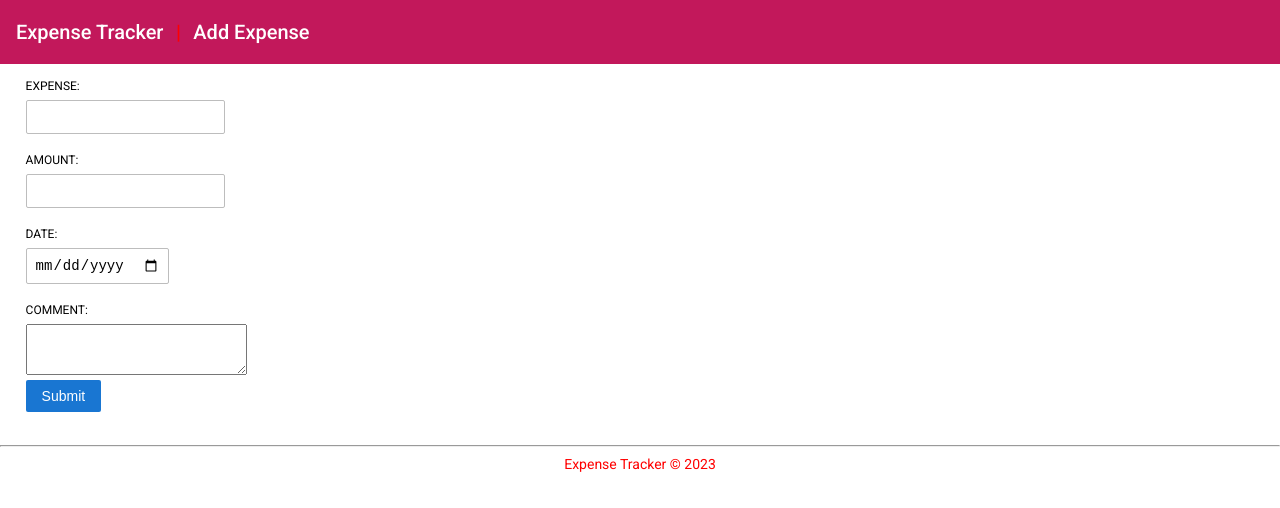
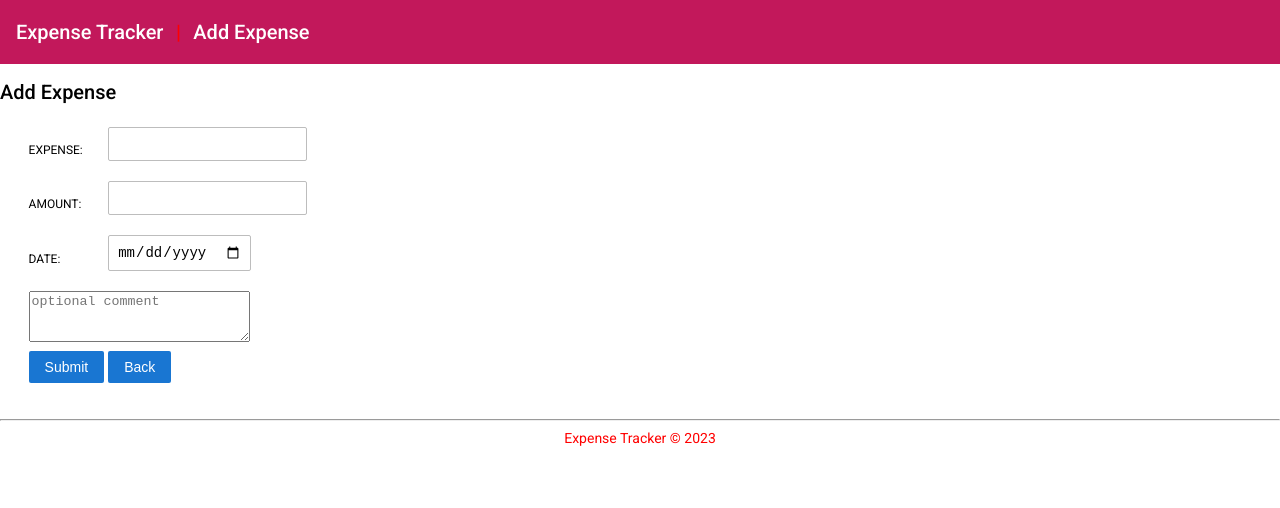
Before and after one commit to giri-webcodes/expense-tracker-webapp, an Angular app: page /add in a window 1280 px wide. Shown: the top 508 px of the page. Built offline with nearby package versions, Linux system fonts and the light colour scheme.

Commit message:
updated add and edit form's html

```diff
--- a/src/app/add/add.component.html
+++ b/src/app/add/add.component.html
@@ -1,16 +1,46 @@
-<form [formGroup]="expenseForm" (ngSubmit)="onSubmit()">
+<div id="editContainer">
+  <h2>Add Expense</h2>
 
-    <label for="expense">Expense: </label>
-    <input id="expense" type="text" formControlName="expense">
+  <form [formGroup]="expenseForm" (ngSubmit)="onSubmit()">
+      <table>
+          <tr>
+              <td>
+              <label for="expense">Expense: </label>
+          </td>
+          <td>
+              <input id="expense" type="text" formControlName="expense">
+          </td>
+          </tr>
+      <tr>
+          <td>
+              <label for="amount">Amount: </label>
+          </td>
+          <td>
+              <input id="amount" type="text" formControlName="amount">
+          </td>
+      </tr>
 
-    <label for="amount">Amount: </label>
-    <input id="amount" type="text" formControlName="amount">
-
-    <label for="date">Date: </label>
-    <input id="date" type="date" formControlName="date">
-
-    <label for="comment">Comment: </label>
-    <textarea id="comment" cols="25" rows="3" maxlength="50" formControlName="comment"></textarea>
-    <br/>
-    <button type="submit" [disabled]="!expenseForm.valid">Submit</button>
-  </form>
+    <tr>
+      <td>
+          <label for="date">Date: </label>
+      </td>
+      <td>
+          <input id="date" type="date" formControlName="date">
+      </td>
+    </tr>
+      <tr>
+          <td colspan="2">
+              <textarea id="comment" cols="25" rows="3" placeholder="optional comment" maxlength="50" formControlName="comment"></textarea>
+          </td>
+      </tr>
+          <tr>
+              <td>
+                  <button type="submit" [disabled]="!expenseForm.valid">Submit</button>
+              </td>
+              <td>
+                 <button  (click)="goToHome()" type="button">Back</button>
+              </td>
+          </tr>
+      </table>
+    </form>
+  </div>
--- a/src/app/add/add.component.ts
+++ b/src/app/add/add.component.ts
@@ -1,5 +1,6 @@
 import { Component, OnInit } from '@angular/core';
 import {FormGroup, FormControl } from '@angular/forms';
+import { ActivatedRoute, Router } from '@angular/router';
 
 @Component({
   selector: 'app-add',
@@ -8,6 +9,10 @@ import {FormGroup, FormControl } from '@angular/forms';
 })
 export class AddComponent implements OnInit {
 
+  pageIndex:Number=0;
+  selectedMonth:Number=0;
+  selectedYear:Number=0;
+
   expenseForm = new FormGroup({
     expense: new FormControl(''),
     amount: new FormControl(''),
@@ -15,14 +20,28 @@ export class AddComponent implements OnInit {
     comment: new FormControl('')
   });
 
-  constructor() { }
+  constructor(private route: ActivatedRoute,private router: Router) { }
 
   ngOnInit(): void {
+
+    this.route.queryParams.subscribe(params=>{
+      this.pageIndex=params['pageIndex'];
+      this.selectedMonth=params['month'];
+      this.selectedYear=params['year'];
+    });
   }
 
   onSubmit(){
     console.log(this.expenseForm.value);
+  }
 
+  goToHome(){
+    this.router.navigate(['/expenselist'],{
+      queryParams:{
+        pageIndex:this.pageIndex,
+    month:this.selectedMonth,year:this.selectedYear
+      }
+    });
   }
 
 }
--- a/src/app/edit/edit.component.html
+++ b/src/app/edit/edit.component.html
@@ -2,20 +2,37 @@
 <h2>Edit Expense</h2>
 
 <form [formGroup]="expenseForm" (ngSubmit)="onSubmit()">
+    <table>
+        <tr>
+            <td>
+            <label for="expense">Expense: </label>
+        </td>
+        <td>
+            <input id="expense" type="text" formControlName="expense">
+        </td>
+        </tr>
+    <tr>
+        <td>
+            <label for="amount">Amount: </label>
+        </td>
+        <td>
+            <input id="amount" type="text" formControlName="amount">
+        </td>
+    </tr>
 
-    <label for="expense">Expense: </label>
-    <input id="expense" type="text" formControlName="expense">
-
-    <label for="amount">Amount: </label>
-    <input id="amount" type="text" formControlName="amount">
-
-    <label for="date">Date: </label>
-    <input id="date" type="date" formControlName="date">
-
-    <label for="comment">Comment: </label>
-    <textarea id="comment" cols="25" rows="3" maxlength="50" formControlName="comment"></textarea>
-    <br/>
-    <table>
+  <tr>
+    <td>
+        <label for="date">Date: </label>
+    </td>
+    <td>
+        <input id="date" type="date" formControlName="date">
+    </td>
+  </tr>
+    <tr>
+        <td colspan="2">
+            <textarea id="comment" cols="25" rows="3" placeholder="optional comment" maxlength="50" formControlName="comment"></textarea>
+        </td>
+    </tr>
         <tr>
             <td>
                 <button type="submit" [disabled]="!expenseForm.valid">Submit</button>
```
